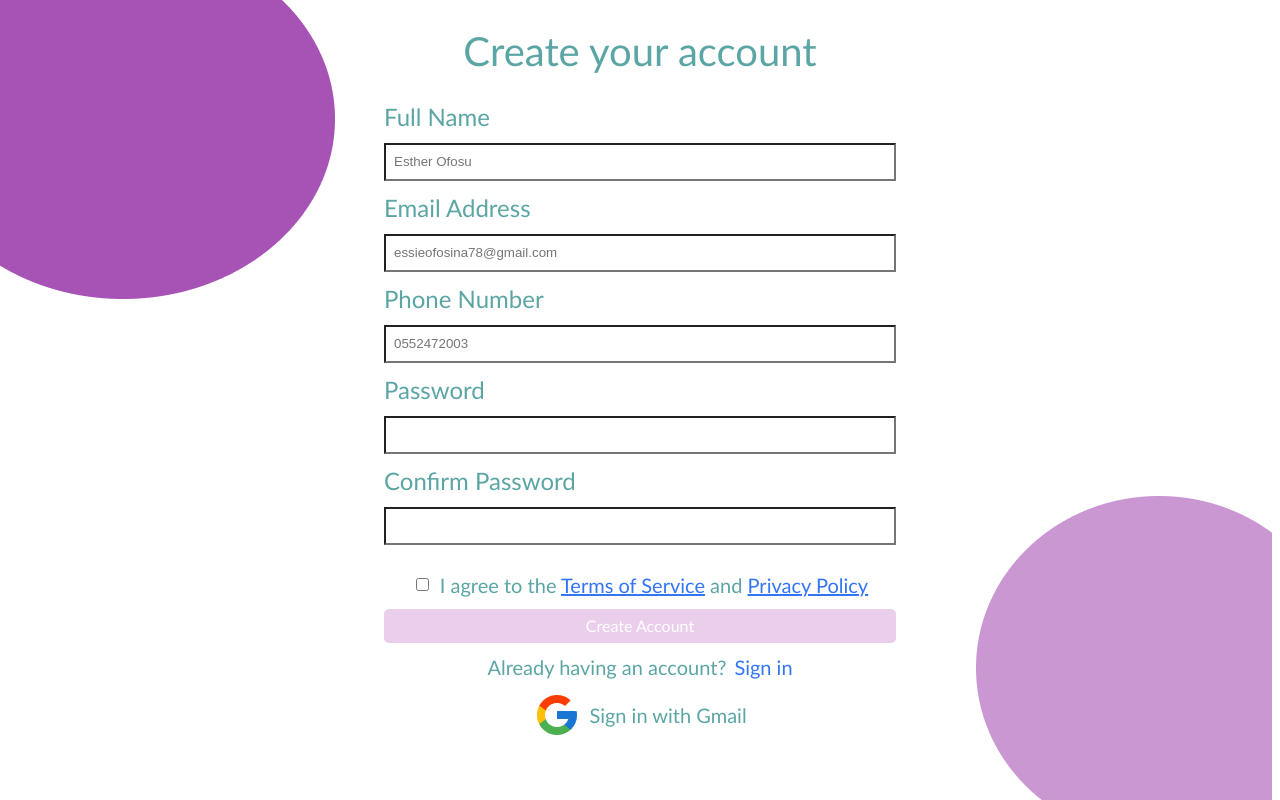
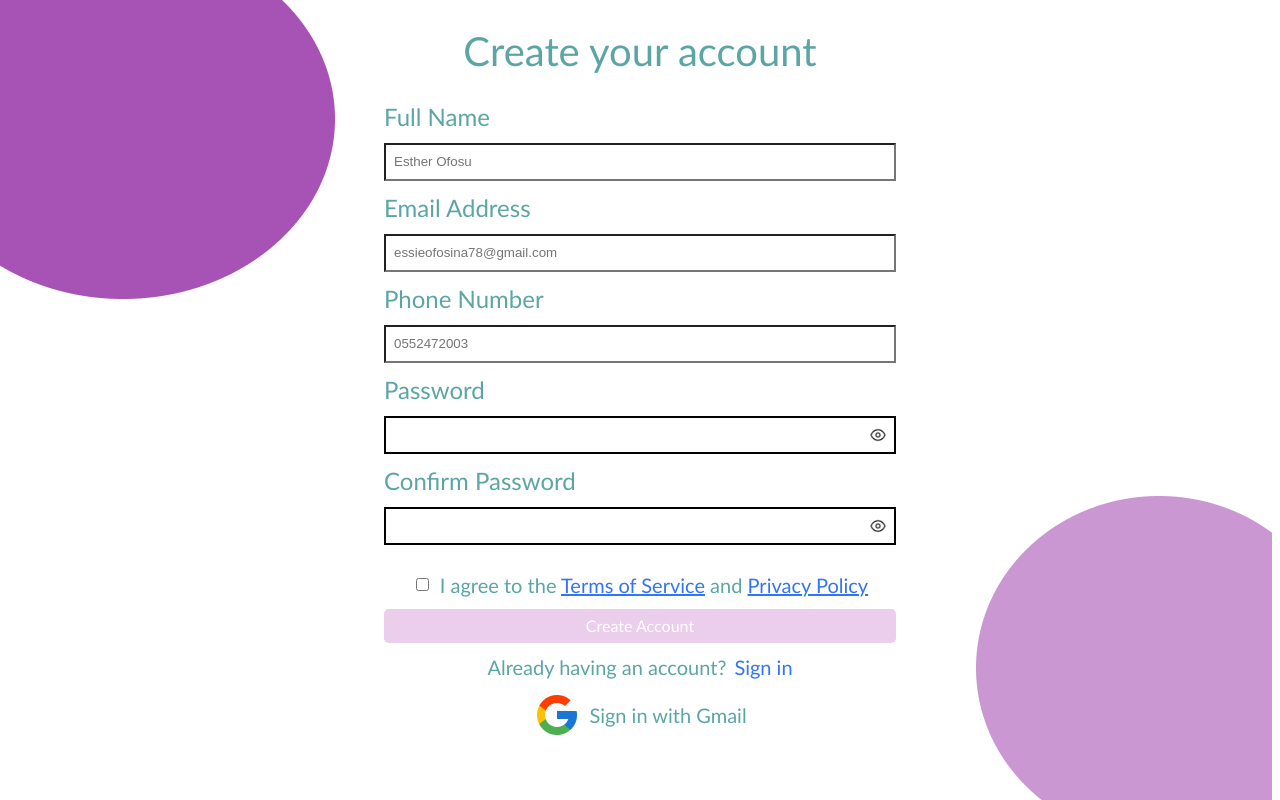
Before and after one commit to AbenaEsther/Artify-project, an Angular app: page / in a window 1280 px wide. Built offline with nearby package versions, Linux system fonts and the light colour scheme.

Commit message:
style/signUp

```diff
--- a/src/app/sign-up/sign-up.component.html
+++ b/src/app/sign-up/sign-up.component.html
@@ -12,6 +12,7 @@
           placeholder="Esther Ofosu"
           formControlName="fullname"
           name="fullname"
+          autocomplete="name"
           class="fullname"
           [ngClass]="{ invalid: invalidFullname }"
         />
@@ -26,6 +27,7 @@
           placeholder="essieofosina78@gmail.com"
           formControlName="email"
           name="email"
+          autocomplete="email"
           class="email"
           [ngClass]="{ invalid: invalidEmail }"
         />
@@ -47,6 +49,7 @@
           placeholder="0552472003"
           formControlName="phonenumber"
           name="phonenumber"
+          autocomplete="tel"
           class="phonenumber"
           [ngClass]="{ invalid: invalidPhonenumber }"
         />
@@ -56,13 +59,17 @@
       </div>
       <div id="password-div">
         <small>Password</small>
-        <input
+        <div id="input-div" class="password" [ngClass]="{invalid:invalidPassword}">
+          <input
           type="password"
           formControlName="password"
           name="password"
+          autocomplete="off"
           class="password"
-          [ngClass]="{ invalid: invalidPassword }"
+          id="password"
         />
+        <img src="/assets/images/eye-open.png" alt="" id="eyeicon">
+        </div>
         @if(invalidPassword){
           @if(password.errors?.['required']){
         <span class="error-message"> Can't be empty </span>
@@ -75,14 +82,18 @@
       </div>
       <div id="confirm-password-div">
         <small>Confirm Password</small>
-        <input
+        <div id="input-div" class="confirm-password" [ngClass]="{invalid: invalidConfirmPassword}" class="repeat-password">
+          <input
           type="password"
           id="confirm-password"
           formControlName="confirmPassword"
           name="confirmPassword"
+          autocomplete="off"
           class="confirm-password"
-          [ngClass]="{ invalid: invalidConfirmPassword}"
         />
+        <img src="/assets/images/eye-open.png" alt="" id="eyeicon">
+        </div>
+
         @if(invalidConfirmPassword){
         <span class="error-message"> Repeat Password </span>
         }
--- a/src/app/sign-up/sign-up.component.scss
+++ b/src/app/sign-up/sign-up.component.scss
@@ -23,6 +23,27 @@ form {
         flex-direction: column;
         gap: 0.75rem;
 
+        div{
+          flex-direction: row;
+          align-items: center;
+          border: 0.15rem solid;
+          padding-right: 0.5rem;
+
+          .password, .confirm-password{
+            width: 100%;
+            z-index: 5;
+            border: 0;
+            outline: 0;
+          }
+          img{
+            height: 1rem;
+            width: 1rem;
+            left: 1;
+            z-index: 0;
+          }
+
+        }
+
         .fullname.invalid, .email.invalid, .phonenumber.invalid, .password.invalid, .confirm-password.invalid {
           border: 0.2rem solid rgba(255, 0, 0, 0.918);
           outline: none;
@@ -43,11 +64,7 @@ form {
           padding-left: 0.5rem;
         }
 
-        // input::placeholder{
-        //   padding-left: 0.4rem;
-        // }
-
-        #confirm-password {
+        .repeat-password {
           margin-bottom: 1rem;
         }
       }
--- a/src/app/sign-up/sign-up.component.ts
+++ b/src/app/sign-up/sign-up.component.ts
@@ -1,78 +1,88 @@
 import { CommonModule } from '@angular/common';
 import { Component, OnInit } from '@angular/core';
-import { FormControl, FormGroup, FormsModule, ReactiveFormsModule, Validators } from '@angular/forms';
+import {
+  FormControl,
+  FormGroup,
+  FormsModule,
+  ReactiveFormsModule,
+  Validators,
+} from '@angular/forms';
 import { User } from '../shared/services/interfaces';
 import { passwordMatchValidator } from '../shared/services/password-mismatch';
 
 @Component({
   selector: 'app-sign-up',
   standalone: true,
-  imports: [FormsModule,CommonModule,ReactiveFormsModule],
+  imports: [FormsModule, CommonModule, ReactiveFormsModule],
   templateUrl: './sign-up.component.html',
-  styleUrl: './sign-up.component.scss'
+  styleUrl: './sign-up.component.scss',
 })
-export class SignUpComponent {
-signupForm= new FormGroup({
-  fullname:new FormControl('',[Validators.required]),
-  email: new FormControl('',[Validators.required, Validators.email]),
+export class SignUpComponent implements OnInit {
+  signupForm = new FormGroup(
+    {
+      fullname: new FormControl('', [Validators.required]),
+      email: new FormControl('', [Validators.required, Validators.email]),
       phonenumber: new FormControl('', [Validators.required]),
-  password: new FormControl('', [Validators.required, Validators.minLength(8)]),
-  confirmPassword: new FormControl('', [Validators.required])
+      password: new FormControl('', [
+        Validators.required,
+        Validators.minLength(8),
+      ]),
+      confirmPassword: new FormControl('', [Validators.required]),
     },
     {
-  validators:passwordMatchValidator
+      validators: passwordMatchValidator,
     }
-)
+  );
 
-get password(){
-  return this.signupForm.controls['password']
+  get password() {
+    return this.signupForm.controls['password'];
   }
 
-get invalidPassword(){
+  get invalidPassword() {
     return this.password.invalid && this.password.dirty;
   }
 
-get email(){
-  return this.signupForm.controls['email']
+  get email() {
+    return this.signupForm.controls['email'];
   }
 
-get invalidEmail(){
+  get invalidEmail() {
     return this.email.invalid && this.email.dirty;
   }
 
-get confirmPassword(){
-  return this.signupForm.controls['confirmPassword']
+  get confirmPassword() {
+    return this.signupForm.controls['confirmPassword'];
   }
 
-get invalidConfirmPassword(){
-  return this.confirmPassword.invalid && this.confirmPassword.dirty
+  get invalidConfirmPassword() {
+    return this.confirmPassword.invalid && this.confirmPassword.dirty;
   }
 
-get phonenumber(){
-  return this.signupForm.controls['phonenumber']
+  get phonenumber() {
+    return this.signupForm.controls['phonenumber'];
   }
 
-get invalidPhonenumber(){
-  return this.phonenumber.invalid && this.phonenumber.dirty
+  get invalidPhonenumber() {
+    return this.phonenumber.invalid && this.phonenumber.dirty;
   }
 
-get fullname(){
-  return this.signupForm.controls['fullname']
+  get fullname() {
+    return this.signupForm.controls['fullname'];
   }
 
-get invalidFullname(){
-  return this.fullname.invalid && this.fullname.dirty
+  get invalidFullname() {
+    return this.fullname.invalid && this.fullname.dirty;
   }
 
-get misMatchPassword(){
+  get misMatchPassword() {
     return (
-    this.signupForm.errors?.['passwordMismatch'] && this.confirmPassword.valid && this.password.valid
-  )
+      this.signupForm.errors?.['passwordMismatch'] &&
+      this.confirmPassword.valid &&
+      this.password.valid
+    );
   }
 
-
-
-createAccount(){
+  createAccount() {
     // const user= {
     //   email: this.signupForm.value.email,
     //   password: this.signupForm.value.password
@@ -80,4 +90,25 @@ createAccount(){
 
     if (!this.signupForm.valid) return;
   }
+
+  ngOnInit(): void {
+    let eyeicon = document.getElementById('eyeicon') as HTMLImageElement;
+    let password = document.getElementById('password')as HTMLInputElement;
+    let confirmPassword= document.getElementById('confirm-password') as HTMLInputElement
+
+    eyeicon!.onclick = function () {
+      if (password!.type == 'password') {
+        password!.type = 'text';
+        eyeicon!.src = '/assets/images/eye-close.png';
+      } else if(confirmPassword!.type =='password'){
+        password!.type = 'text';
+        eyeicon!.src = '/assets/images/eye-close.png';
+        console.log('confirm-password is visible')
       }
+      else {
+        password!.type = 'password';
+        eyeicon!.src = '/assets/images/eye-open.png';
+      }
+    };
+  }
+}
```
Also changed, not shown: src/assets/images/eye-close.png (added), src/assets/images/eye-open.png (added). Lines whose indentation alone changed are shown as unchanged.
